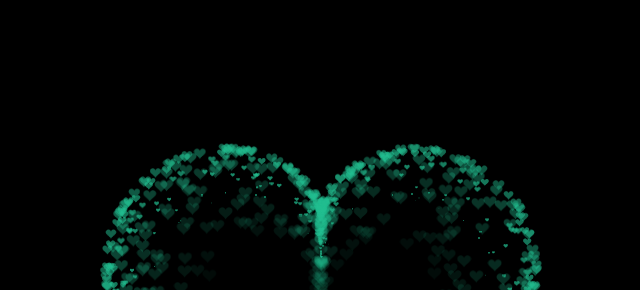
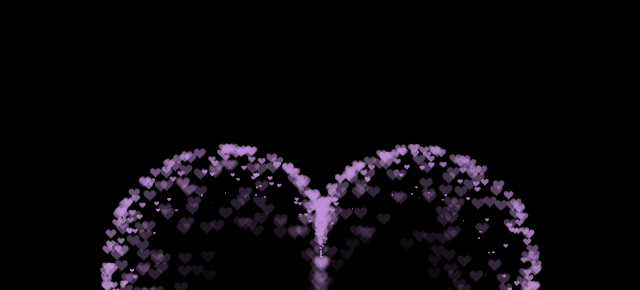
Before and after one commit to HaoDinh9999/Eri_Ne, a plain HTML site: page index.html in a window 1280 px wide. Shown: the part 54-344 px from the top of the page, without its empty margins (319-959 px from the left). Drawn offline with Linux system fonts and the light colour scheme.

Commit message:
Add color

```diff
--- a/index.html
+++ b/index.html
@@ -75,7 +75,7 @@
     let styleIndex = queryParams.get('styleIndex');
     if (!color) {
       // color = '#eb34b4';
-      color = '#23BE90D4';
+      color = '#BE90D4';
     }
     if (!text) {
       text = 'My dét ti ni';
```
